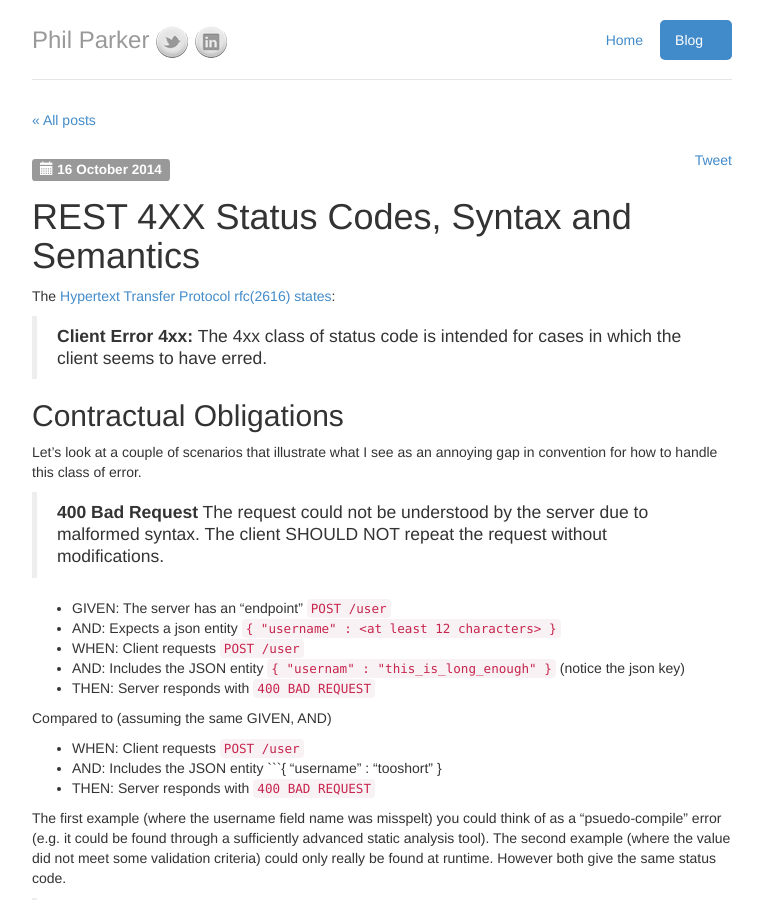
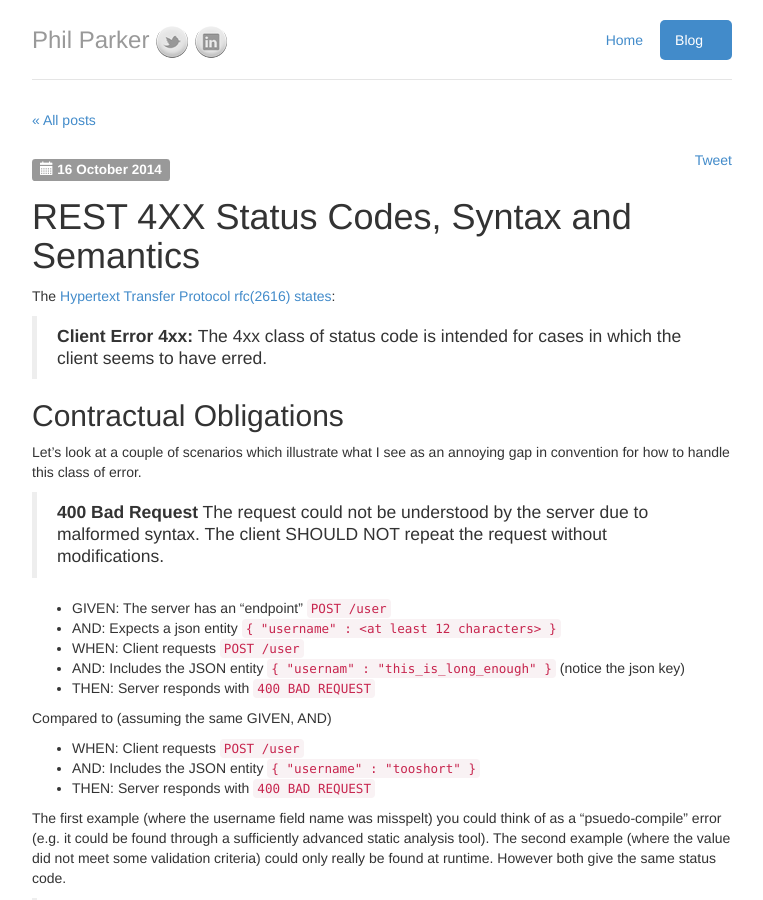
Before and after one commit to parker0phil/parker0phil.github.io, a Jekyll site: the page built from _posts/2014-10-16-REST_http_4xx_status_codes_syntax_and_sematics.md, in a window 1280 px wide and 900 px high. Shown: the whole window, without its empty margins (258-1021 px from the left). Built offline with Jekyll 4.4.1, drawn with Linux system fonts in a browser that asks for light colours; comment, search, counter and statistics services are not loaded; some of the changed text lies outside the part shown.

Commit message:
[PP] Minor updates after Mat Carey's reading

````diff
--- a/_posts/2014-10-16-REST_http_4xx_status_codes_syntax_and_sematics.md
+++ b/_posts/2014-10-16-REST_http_4xx_status_codes_syntax_and_sematics.md
@@ -9,13 +9,12 @@ The [Hypertext Transfer Protocol rfc(2616) states](http://tools.ietf.org/html/rf
 
 ## Contractual Obligations
 
-Let's look at a couple of scenarios that illustrate what I see as an annoying gap in convention for how to handle this class of error.
+Let's look at a couple of scenarios which illustrate what I see as an annoying gap in convention for how to handle this class of error.
 
 > __400 Bad Request__ The request could not be understood by the server due to malformed syntax. The client SHOULD NOT repeat the request without modifications.
 
 - GIVEN: The server has an "endpoint" ```POST /user```
-- AND: Expects a json entity
-```{ "username" : <at least 12 characters> } ```
+- AND: Expects a json entity ```{ "username" : <at least 12 characters> } ```
 - WHEN: Client requests ```POST /user```
 - AND: Includes the JSON entity ```{ "usernam" : "this_is_long_enough" }``` (notice the json key)
 - THEN: Server responds with ```400 BAD REQUEST ```
@@ -23,7 +22,7 @@ Let's look at a couple of scenarios that illustrate what I see as an annoying ga
 Compared to (assuming the same GIVEN, AND)
 
 - WHEN: Client requests ```POST /user```
-- AND: Includes the JSON entity ```{ "username" : "tooshort" }
+- AND: Includes the JSON entity ```{ "username" : "tooshort" }```
 - THEN: Server responds with ```400 BAD REQUEST```
 
 The first example (where the username field name was misspelt) you could think of as a "psuedo-compile" error (e.g. it could be found through a sufficiently advanced static analysis tool).
````
Also changed, not shown: other parts of _posts/2014-10-16-REST_http_4xx_status_codes_syntax_and_sematics.md (+1 -1 lines), _drafts/agile_translation.md (added).
